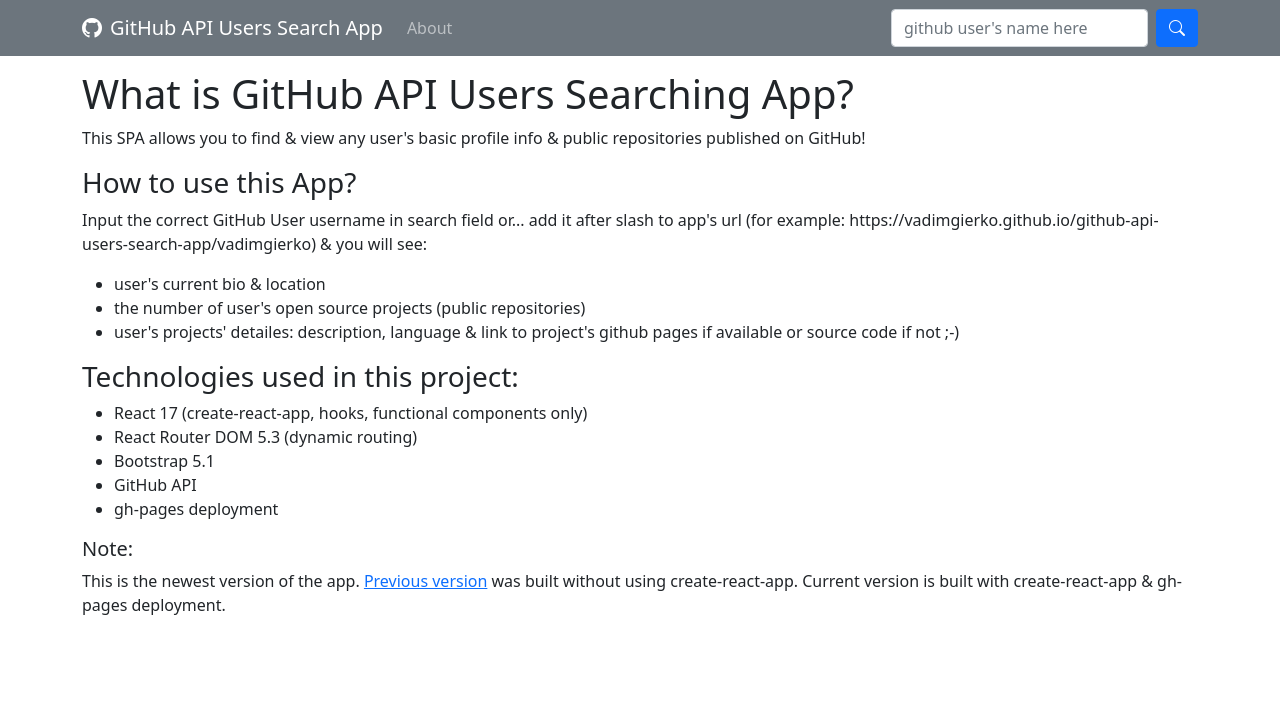
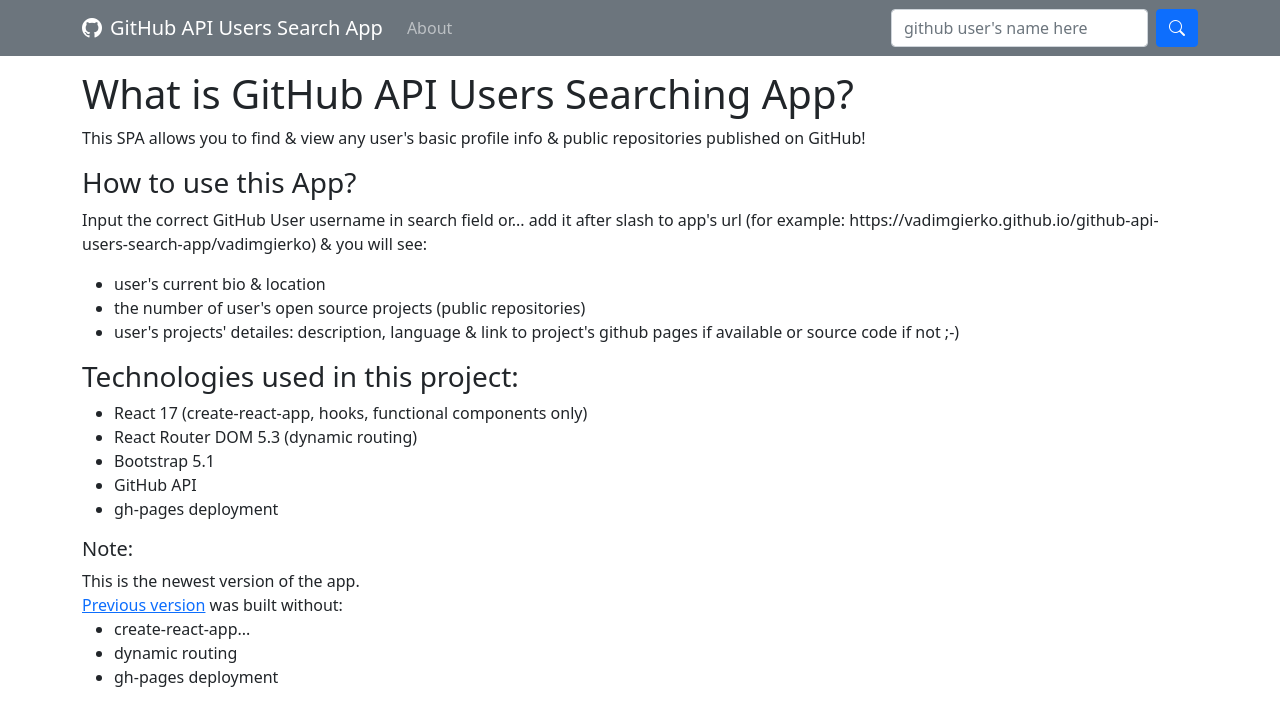
Before and after one commit to vadimgierko/github-api-users-search-app, a React (Create React App) app: page /#/ in a window 1280 px wide. Shown: the top 726 px of the page. Built offline with nearby package versions, Linux system fonts and the light colour scheme.

Commit message:
info updates

```diff
--- a/src/components/HomePage.js
+++ b/src/components/HomePage.js
@@ -20,7 +20,14 @@
             </ul>
             <h5>Note:</h5>
             <p>
-                This is the newest version of the app. <a href="https://github.com/vadimgierko/GitHub-Users-Search-App">Previous version</a> was built without using create-react-app. Current version is built with create-react-app & gh-pages deployment.
+                This is the newest version of the app.
+                <br />
+                <a href="https://github.com/vadimgierko/GitHub-Users-Search-App">Previous version</a> was built without:
+                <ul>
+                    <li>create-react-app...</li>
+                    <li>dynamic routing</li>
+                    <li>gh-pages deployment</li>
+                </ul>
             </p>
         </div>
     );
```
Also changed, not shown: 1 other file (tests, documents, lock files or other folders).
